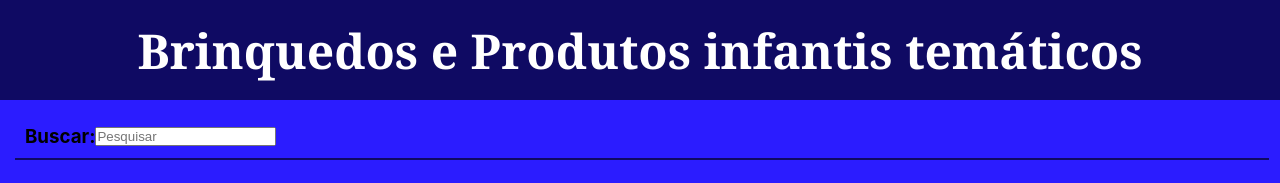
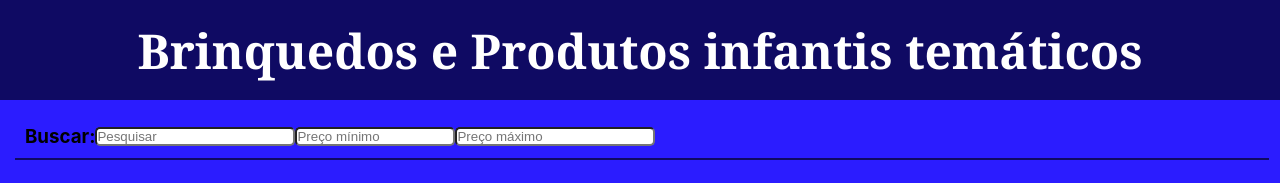
Before and after one commit to future4code/Jemison-labe-commerce5, a React (Create React App) app: page / in a window 1280 px wide. Shown: the top 183 px of the page. Built offline with nearby package versions, Linux system fonts and the light colour scheme.

Commit message:
funcionalidades adicionadas: preço mínimo e preço máximo

```diff
--- a/src/App.js
+++ b/src/App.js
@@ -12,6 +12,10 @@ function App() {
 
   const [produtos] = useState(Produtos)
   const [filtro, setFiltro] = useState('')
+  const [precoMinimo, setPrecoMinimo] = useState(-Infinity)
+  const [precoMaximo, setPrecoMaximo] = useState(Infinity)
+
+  const lowerBusca = filtro.toLowerCase()
 
   return (
 
@@ -23,12 +27,24 @@ function App() {
         filtro={filtro}
         setFiltro={setFiltro}
 
+        precoMinimo={precoMinimo}
+        setPrecoMinimo={setPrecoMinimo}
+
+        precoMaximo={precoMaximo}
+        setPrecoMaximo={setPrecoMaximo}
+
       />
 
       <ProdutosContainer>
         {produtos
           .filter(produto =>{
-            return produto.name.toLowerCase().includes(filtro.toLowerCase())
+            return produto.name.toLowerCase().includes(lowerBusca)
+          })
+          .filter(produto =>{
+            return produto.value >= precoMinimo || precoMinimo === ""
+          })
+          .filter(produto =>{
+            return produto.value <= precoMaximo || precoMaximo === ""
           })
           .map(produto => {
           return <Card key={produto.id} produto={produto} />
--- a/src/components/Filtros/Filtros.js
+++ b/src/components/Filtros/Filtros.js
@@ -19,11 +19,22 @@ function Filtros (props) {
             />
 
 
-            {/* <input type="number" value={''} onChange={''}/>
+            <input
+                className="Preco"
+                type="number"
+                placeholder='Preço mínimo'
+                value={props.precoMinimo}
+                onChange={(ev) => {props.setPrecoMinimo(ev.target.value)}}
+            />
 
 
 
-            <input type="text" value={''} onChange={''}/> */}
+            <input
+                type="number"
+                placeholder='Preço máximo'
+                value={props.precoMaximo}
+                onChange={(ev) => {props.setPrecoMaximo(ev.target.value)}}
+            />
 
 
         </FiltrosContainer>
--- a/src/components/Filtros/FiltrosStyled.js
+++ b/src/components/Filtros/FiltrosStyled.js
@@ -8,4 +8,13 @@ export const FiltrosContainer = styled.div `
     padding: 10px;
     margin: 15px;
     border-bottom: 2px solid rgb(15,10,99);
+
+    input {
+        width: 200px;
+        border-radius: 5px;
+    }
+
+    .Preco{
+        width: 160px;
+    }
 `
```
